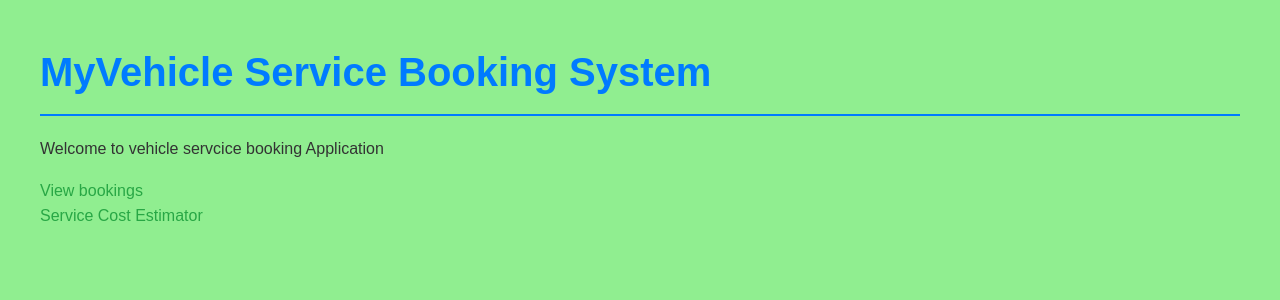
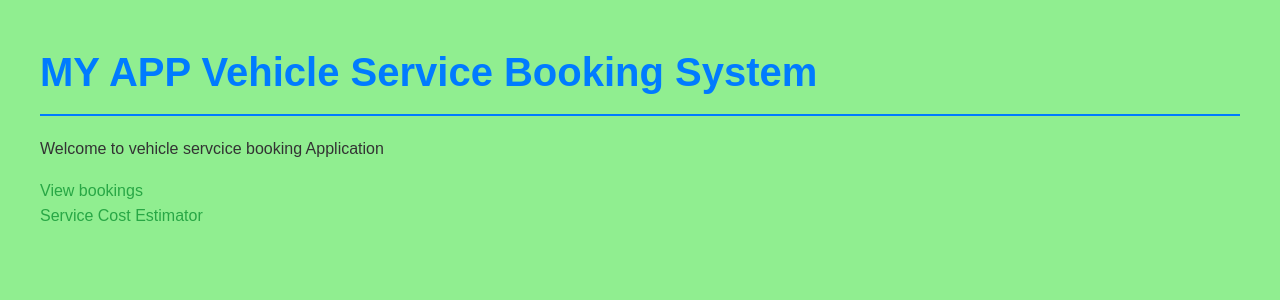
Before and after one commit to reddyganeshp/vehicle-service-booking, a Flask app: page / in a window 1280 px wide. Shown: the top 300 px of the page. Run offline with Flask 3, Linux system fonts and the light colour scheme.

Commit message:
changed heading

```diff
--- a/templates/index.html
+++ b/templates/index.html
@@ -5,7 +5,7 @@
   <title>Vehicle Service Booking System </title>
 </head>
 <body>
-  <h1>MyVehicle Service Booking System </h1>
+  <h1>MY APP Vehicle Service Booking System </h1>
   <p>Welcome to vehicle servcice booking Application</p>
   <a href="/bookings">View bookings</a>
   <br>
```
